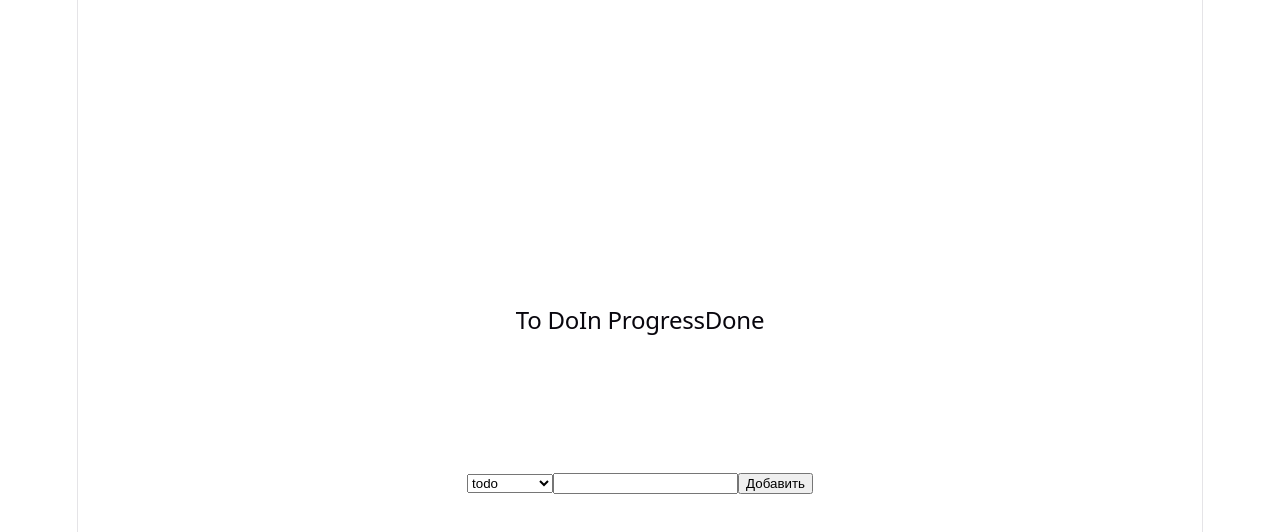
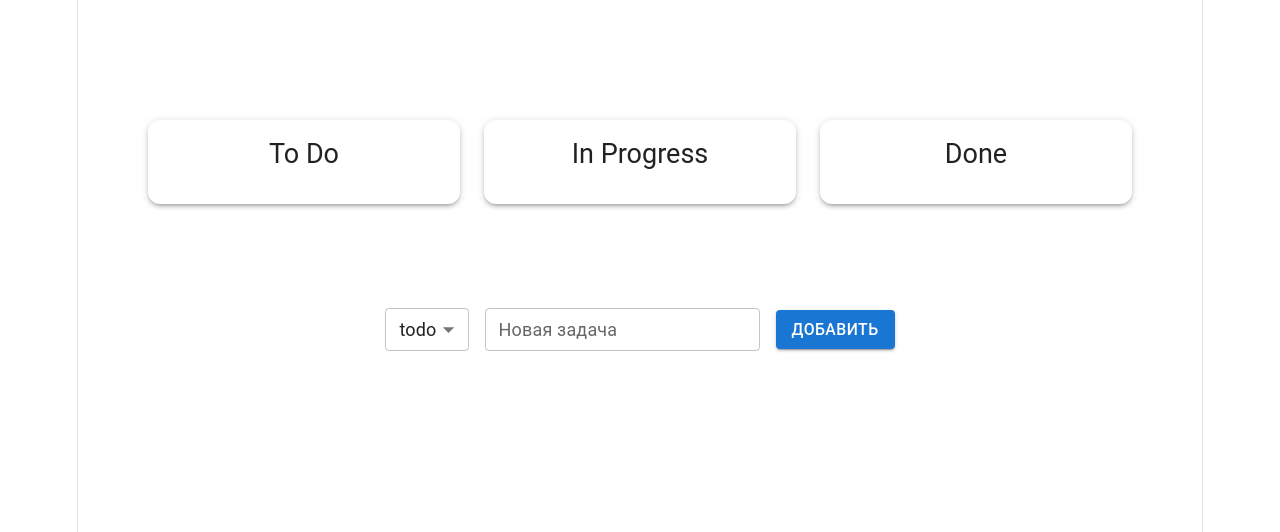
Before and after one commit to Nallbe/KanbanBoard, a React (Vite) app: page / in a window 1280 px wide. Shown: the top 532 px of the page. Built offline with nearby package versions, Linux system fonts and the light colour scheme.

Commit message:
Replaced quotes, Accidentally redesigned app

```diff
--- a/src/App.tsx
+++ b/src/App.tsx
@@ -1,10 +1,11 @@
-import { useState, useEffect } from 'react';
-import type { Task, TaskStatus, MoveSide } from './types/task';
+import { useState, useEffect } from "react";
+import type { Task, TaskStatus, MoveSide } from "./types/task";
 
-import Column from './components/Column.tsx';
-import AddTaskForm from './components/AddTaskForm.tsx';
+import Column from "./components/Column.tsx";
+import AddTaskForm from "./components/AddTaskForm.tsx";
 
-import './styles/App.css'
+import "./styles/App.css";
+import Box from "@mui/material/Box";
 
 function App() {
 
@@ -12,7 +13,7 @@ function App() {
   const [editingId, setEditingId] = useState<string | null>(null);
 
   const [tasks, setTasks] = useState<Task[]>(() => {
-    const result = localStorage.getItem('tasks');
+    const result = localStorage.getItem("tasks");
     if (!result)  return [];
 
     try {
@@ -23,21 +24,21 @@ function App() {
   })
 
   useEffect(() => {
-    localStorage.setItem('tasks', JSON.stringify(tasks));
+    localStorage.setItem("tasks", JSON.stringify(tasks));
   }, [tasks]);
 
 
   // Фильтры
   const todoTasks = tasks.filter(
-    task => task.status === 'todo'
+    task => task.status === "todo"
   );
 
   const inProgressTasks = tasks.filter(
-    task => task.status === 'inProgress'
+    task => task.status === "inProgress"
   );
 
   const doneTasks = tasks.filter(
-    task => task.status === 'done'
+    task => task.status === "done"
   );
 
 
@@ -62,44 +63,44 @@ function App() {
   }
 
   function moveTask(id: string, side: MoveSide) {
-    if (side === 'forward') {
+    if (side === "forward") {
       setTasks(prev => prev.map(task => {
 
         if (task.id !== id) return task;
 
-        if (task.status === 'todo') {
+        if (task.status === "todo") {
           return {
             ...task,
-            status: 'inProgress'
+            status: "inProgress"
           };
         }
 
-        if (task.status === 'inProgress') {
+        if (task.status === "inProgress") {
           return {
             ...task,
-            status: 'done'
+            status: "done"
           }
         }
 
         return task
       }))
     }
-    if (side === 'back') {
+    if (side === "back") {
       setTasks(prev => prev.map(task => {
 
         if (task.id !== id) return task;
 
-        if (task.status === 'inProgress') {
+        if (task.status === "inProgress") {
           return {
             ...task,
-            status: 'todo'
+            status: "todo"
           };
         }
 
-        if (task.status === 'done') {
+        if (task.status === "done") {
           return {
             ...task,
-            status: 'inProgress'
+            status: "inProgress"
           }
         }
 
@@ -134,8 +135,19 @@ function App() {
 
 
   return (
-      <section id="center">
-        <div className="columns-wrapper">
+      <Box
+        sx={{
+          display: "flex",
+          flexDirection: "column",
+          alignItems: "center",
+          mt: 15
+        }}>
+        <Box sx={{
+          display: "flex",
+          flexDirection: "row",
+          mb: 10,
+          gap: 3,
+        }}>
           <Column
             tasks={todoTasks}
             editingId={editingId}
@@ -166,11 +178,11 @@ function App() {
             saveEdit={saveEdit}
             cancelEdit={cancelEdit}
           />
-        </div>
+        </Box>
         <AddTaskForm
           addTask={addTask}
         />
-      </section>
+      </Box>
   )
 }
 
--- a/src/components/AddTaskForm.tsx
+++ b/src/components/AddTaskForm.tsx
@@ -1,5 +1,11 @@
-import { useState } from 'react'
-import type { TaskStatus } from '../types/task';
+import { useState } from "react"
+import type { TaskStatus } from "../types/task";
+
+import Box from "@mui/material/Box";
+import TextField from "@mui/material/TextField";
+import Select from "@mui/material/Select";
+import MenuItem from "@mui/material/MenuItem";
+import Button from "@mui/material/Button";
 
 type AddTaskFormProps = {
   addTask: (text: string, taskStatus: TaskStatus) => void;
@@ -9,8 +15,8 @@ function AddTaskForm(props: AddTaskFormProps) {
 
   const { addTask } = props
 
-  const [inputText, setInputText] = useState<string>('');
-  const [formSelect, setFormSelect] = useState<TaskStatus>('todo');
+  const [inputText, setInputText] = useState<string>("");
+  const [formSelect, setFormSelect] = useState<TaskStatus>("todo");
 
 
   function handleSubmit(
@@ -19,8 +25,8 @@ function AddTaskForm(props: AddTaskFormProps) {
     e.preventDefault();
     addTask(inputText, formSelect);
 
-    setInputText('');
-    setFormSelect('todo');
+    setInputText("");
+    setFormSelect("todo");
   }
 
   function inputHandleChange(
@@ -29,28 +35,40 @@ function AddTaskForm(props: AddTaskFormProps) {
     setInputText(e.target.value)
   }
 
-  function selectHandleChange(
-    e: React.ChangeEvent<HTMLSelectElement>
-  ) {
-    setFormSelect(e.target.value as TaskStatus)
-  }
 
   return (
-    <form onSubmit={handleSubmit}>
-      <select
+    <Box
+      component="form"
+      onSubmit={handleSubmit}
+      sx={{
+        display: "flex",
+        alignItems: "center",
+        gap: 2,
+        mt: 3
+      }}>
+
+      <Select
+        size="small"
         value={formSelect}
-        onChange={selectHandleChange}>
-        <option value="todo">todo</option>
-        <option value="inProgress">inProgress</option>
-        <option value="done">done</option>
-      </select>
-      <input
+        onChange={(e) => setFormSelect(e.target.value as TaskStatus)}>
+        <MenuItem value="todo">todo</MenuItem>
+        <MenuItem value="inProgress">inProgress</MenuItem>
+        <MenuItem value="done">done</MenuItem>
+      </Select>
+      <TextField
+        label="Новая задача"
+        size="small"
         value={inputText}
         onChange={inputHandleChange}
       />
 
-      <button>Добавить</button>
-    </form>
+      <Button
+        type="submit"
+        variant="contained"
+        >
+          Добавить
+        </Button>
+    </Box>
   )
 }
 
--- a/src/components/Column.tsx
+++ b/src/components/Column.tsx
@@ -1,5 +1,8 @@
-import type { Task, MoveSide } from '../types/task.ts'
-import TaskCard from './TaskCard'
+import type { Task, MoveSide } from "../types/task.ts";
+import TaskCard from "./TaskCard";
+import Paper from "@mui/material/Paper";
+import Typography from "@mui/material/Typography";
+import Box from "@mui/material/Box";
 
 type ColumnProps = {
   title: string;
@@ -25,10 +28,26 @@ function Column(props: ColumnProps) {
   } = props;
 
   return (
-    <div>
-      <h2>{title}</h2>
+    <Paper
+      elevation={3}
+      sx={{
+        p: 2,
+        minWidth: 280,
+        maxWidth: 320,
+        flex: 1,
+        borderRadius: 3,
+      }}
+    >
+      <Typography
+        variant="h5"
+        align="center"
+        sx={{ mb: 2 }}
+      >
+        {title}
+      </Typography>
 
-      {tasks.map(task => (
+      <Box>
+        {tasks.map(task => (
           <TaskCard
             key={task.id}
             task={task}
@@ -39,8 +58,9 @@ function Column(props: ColumnProps) {
             saveEdit={saveEdit}
             cancelEdit={cancelEdit}
           />
-      ))}
-    </div>
+        ))}
+      </Box>
+    </Paper>
   )
 
 }
--- a/src/styles/App.css
+++ b/src/styles/App.css
@@ -1,205 +1 @@
-.counter {
-  font-size: 16px;
-  padding: 5px 10px;
-  border-radius: 5px;
-  color: var(--accent);
-  background: var(--accent-bg);
-  border: 2px solid transparent;
-  transition: border-color 0.3s;
-  margin-bottom: 24px;
-
-  &:hover {
-    border-color: var(--accent-border);
-  }
-  &:focus-visible {
-    outline: 2px solid var(--accent);
-    outline-offset: 2px;
-  }
-}
-
-.columns-wrapper {
-  display: flex;
-  margin-bottom: 100px;
-}
-
-.task-card-column {
-  margin: 10px 30px 10px 30px;
-}
-
-.card-btn {
-
-  cursor: pointer;
-  transition: 0.3s;
-  padding: 3px;
-  border-radius: 5px;
-}
-.card-btn:hover {
-  background-color: dark-grey;
-  transition: 0.3s;
-}
-
-.hero {
-  position: relative;
-
-  .base,
-  .framework,
-  .vite {
-    inset-inline: 0;
-    margin: 0 auto;
-  }
-
-  .base {
-    width: 170px;
-    position: relative;
-    z-index: 0;
-  }
-
-  .framework,
-  .vite {
-    position: absolute;
-  }
-
-  .framework {
-    z-index: 1;
-    top: 34px;
-    height: 28px;
-    transform: perspective(2000px) rotateZ(300deg) rotateX(44deg) rotateY(39deg)
-      scale(1.4);
-  }
-
-  .vite {
-    z-index: 0;
-    top: 107px;
-    height: 26px;
-    width: auto;
-    transform: perspective(2000px) rotateZ(300deg) rotateX(40deg) rotateY(39deg)
-      scale(0.8);
-  }
-}
-
-#center {
-  display: flex;
-  flex-direction: column;
-  gap: 25px;
-  place-content: center;
-  place-items: center;
-  flex-grow: 1;
-
-  @media (max-width: 1024px) {
-    padding: 32px 20px 24px;
-    gap: 18px;
-  }
-}
-
-#next-steps {
-  display: flex;
-  border-top: 1px solid var(--border);
-  text-align: left;
-
-  & > div {
-    flex: 1 1 0;
-    padding: 32px;
-    @media (max-width: 1024px) {
-      padding: 24px 20px;
-    }
-  }
-
-  .icon {
-    margin-bottom: 16px;
-    width: 22px;
-    height: 22px;
-  }
-
-  @media (max-width: 1024px) {
-    flex-direction: column;
-    text-align: center;
-  }
-}
-
-#docs {
-  border-right: 1px solid var(--border);
-
-  @media (max-width: 1024px) {
-    border-right: none;
-    border-bottom: 1px solid var(--border);
-  }
-}
-
-#next-steps ul {
-  list-style: none;
-  padding: 0;
-  display: flex;
-  gap: 8px;
-  margin: 32px 0 0;
-
-  .logo {
-    height: 18px;
-  }
-
-  a {
-    color: var(--text-h);
-    font-size: 16px;
-    border-radius: 6px;
-    background: var(--social-bg);
-    display: flex;
-    padding: 6px 12px;
-    align-items: center;
-    gap: 8px;
-    text-decoration: none;
-    transition: box-shadow 0.3s;
-
-    &:hover {
-      box-shadow: var(--shadow);
-    }
-    .button-icon {
-      height: 18px;
-      width: 18px;
-    }
-  }
-
-  @media (max-width: 1024px) {
-    margin-top: 20px;
-    flex-wrap: wrap;
-    justify-content: center;
-
-    li {
-      flex: 1 1 calc(50% - 8px);
-    }
-
-    a {
-      width: 100%;
-      justify-content: center;
-      box-sizing: border-box;
-    }
-  }
-}
-
-#spacer {
-  height: 88px;
-  border-top: 1px solid var(--border);
-  @media (max-width: 1024px) {
-    height: 48px;
-  }
-}
-
-.ticks {
-  position: relative;
-  width: 100%;
-
-  &::before,
-  &::after {
-    content: '';
-    position: absolute;
-    top: -4.5px;
-    border: 5px solid transparent;
-  }
-
-  &::before {
-    left: 0;
-    border-left-color: var(--border);
-  }
-  &::after {
-    right: 0;
-    border-right-color: var(--border);
-  }
-}
+/* Пусто! */
```
Also changed, not shown: src/components/TaskCard.tsx (+32 -30 lines), src/types/task.ts (+5 -5 lines).
